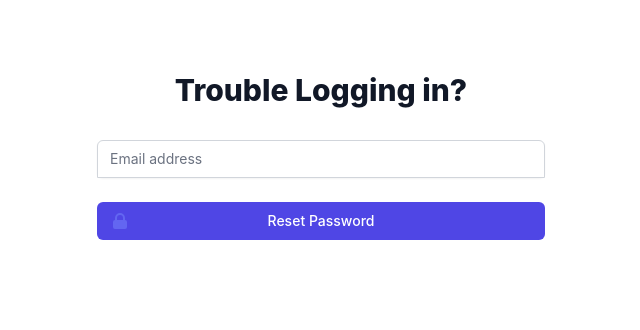
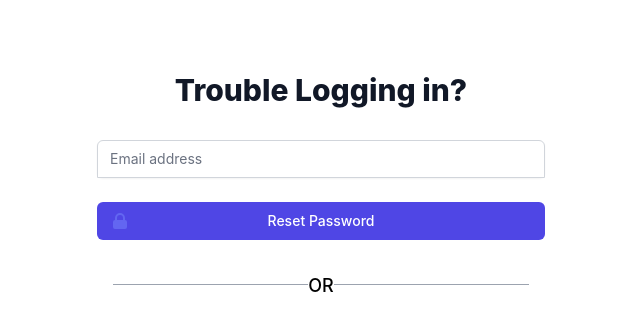
Before and after one commit to COS301-SE-2022/CryptoHub, a Next.js app in the folder client/: page /forgotPassword in a window 1280 px wide. Shown: the top 330 px of the page, without its empty margins (319-959 px from the left). Built offline with nearby package versions, Linux system fonts and the light colour scheme.

Commit message:
Update forgotPassword.js

```diff
--- a/client/pages/forgotPassword.js
+++ b/client/pages/forgotPassword.js
@@ -61,6 +61,19 @@ function forgotPassword() {
                     )}
                   </button>
                 </div>
+
+                <div>
+                  <div
+                    className="group relative w-full flex justify-center py-2 px-4 text-lg font-medium rounded-md text-black focus:outline-none focus:ring-2 focus:ring-offset-2 focus:ring-indigo-500"
+                  >
+                    {loading ? (
+                      <p className="text-indigo-200">Loading...</p>
+                    ) : (
+                      <><div className="bg-gray-400 sm:w-6/12 translate-y-3" style={{ height: "1px" }}></div><p>OR</p><div className="bg-gray-400 sm:w-6/12 translate-y-3" style={{ height: "1px" }}></div></>
+                    )}
+                  </div>
+                </div>
+
               </form>
               {/* {error ? (
                 <h2 className="text-center text-sm font-semibold text-red-500">
```
